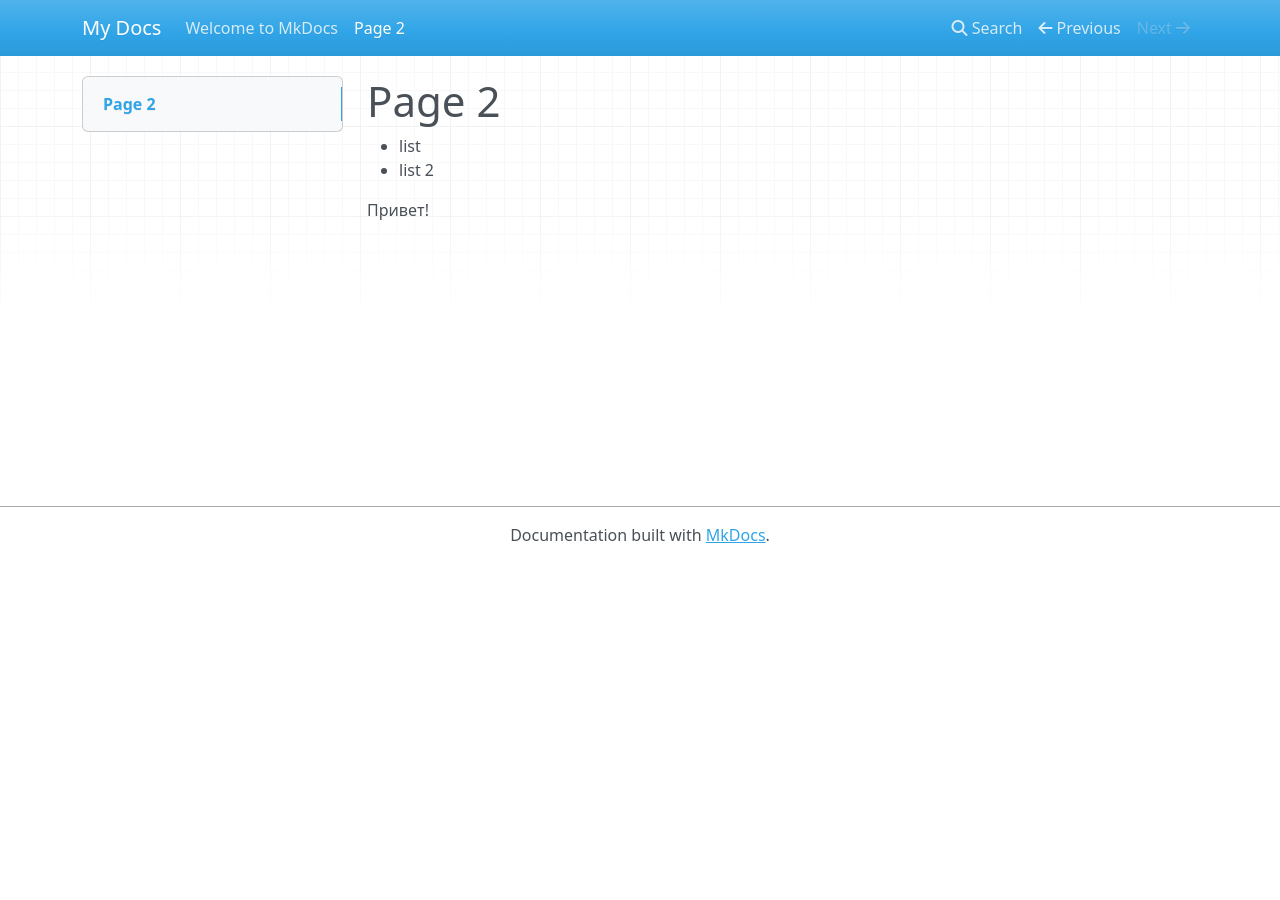
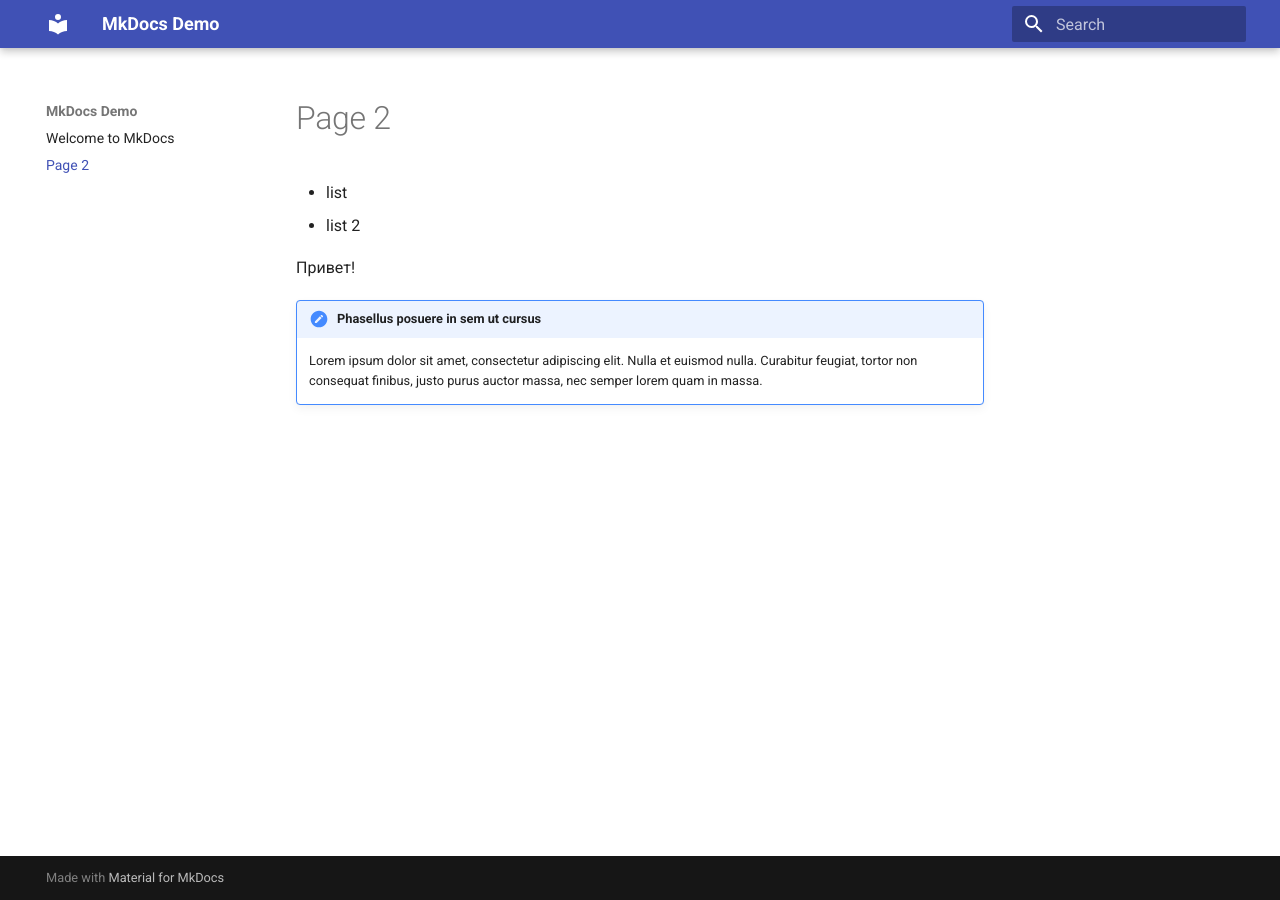
Before and after one commit to lelekinkirill96/mkdocs_portfolio, an MkDocs documentation site: the page built from docs/shell.md, in a window 1280 px wide. Built offline with MkDocs 1.6.1 and Material for MkDocs 9.7.7, drawn with Linux system fonts in a browser that asks for light colours; nearby versions of some CDN libraries.

Commit message:
Init Commit 1

```diff
--- a/docs/shell.md
+++ b/docs/shell.md
@@ -5,3 +5,9 @@
 
 
 Привет!
+
+!!! note "Phasellus posuere in sem ut cursus"
+
+    Lorem ipsum dolor sit amet, consectetur adipiscing elit. Nulla et euismod
+    nulla. Curabitur feugiat, tortor non consequat finibus, justo purus auctor
+    massa, nec semper lorem quam in massa.
--- a/mkdocs.yml
+++ b/mkdocs.yml
@@ -1 +1,11 @@
-site_name: My Docs
+site_name: MkDocs Demo
+site_url: https://lelekinkirill96.github.io/mkdocs_portfolio/
+theme:
+  name: material
+
+site_author: Kirill Lelekin
+copyright:
+markdown_extensions:
+  - admonition
+  - pymdownx.details
+  - pymdownx.superfences
--- a/requirements.txt
+++ b/requirements.txt
@@ -1 +1 @@
-mkdocs
+mkdocs-material
```
Also changed, not shown: 1 other file.
